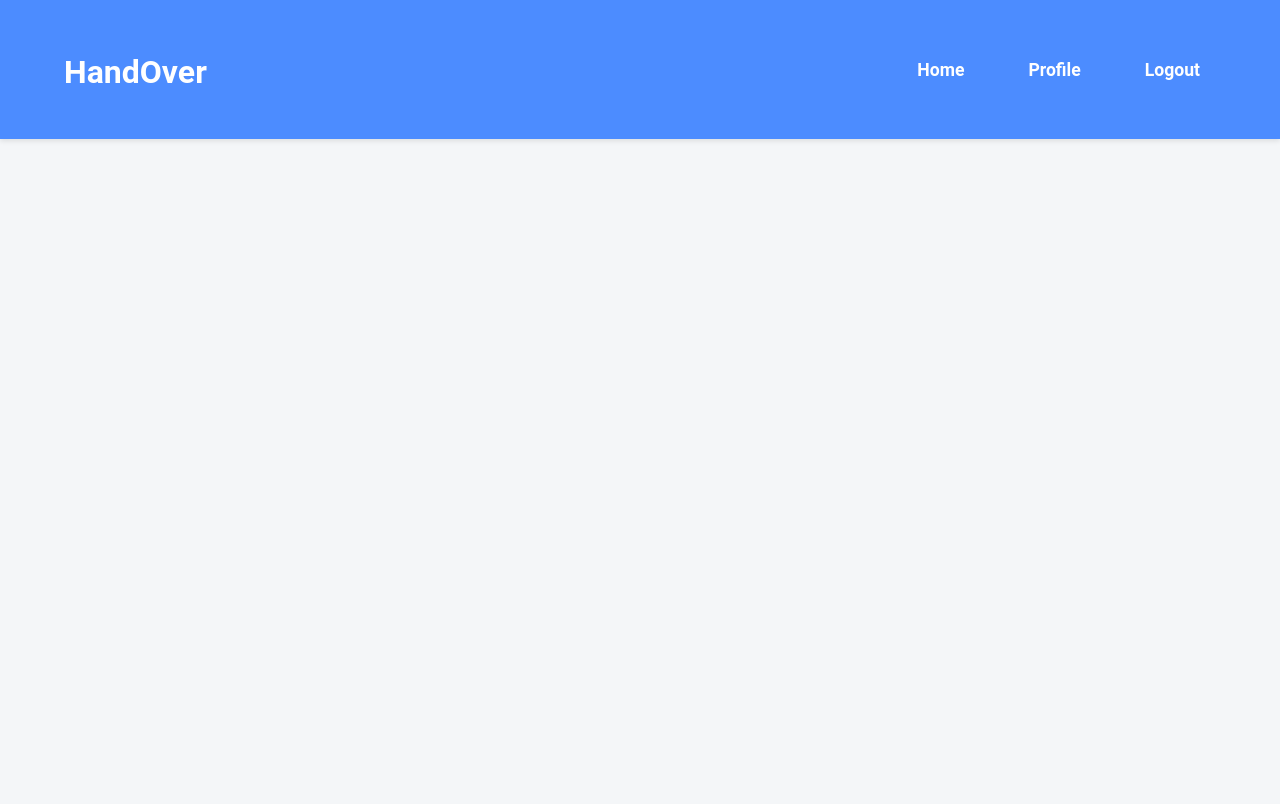
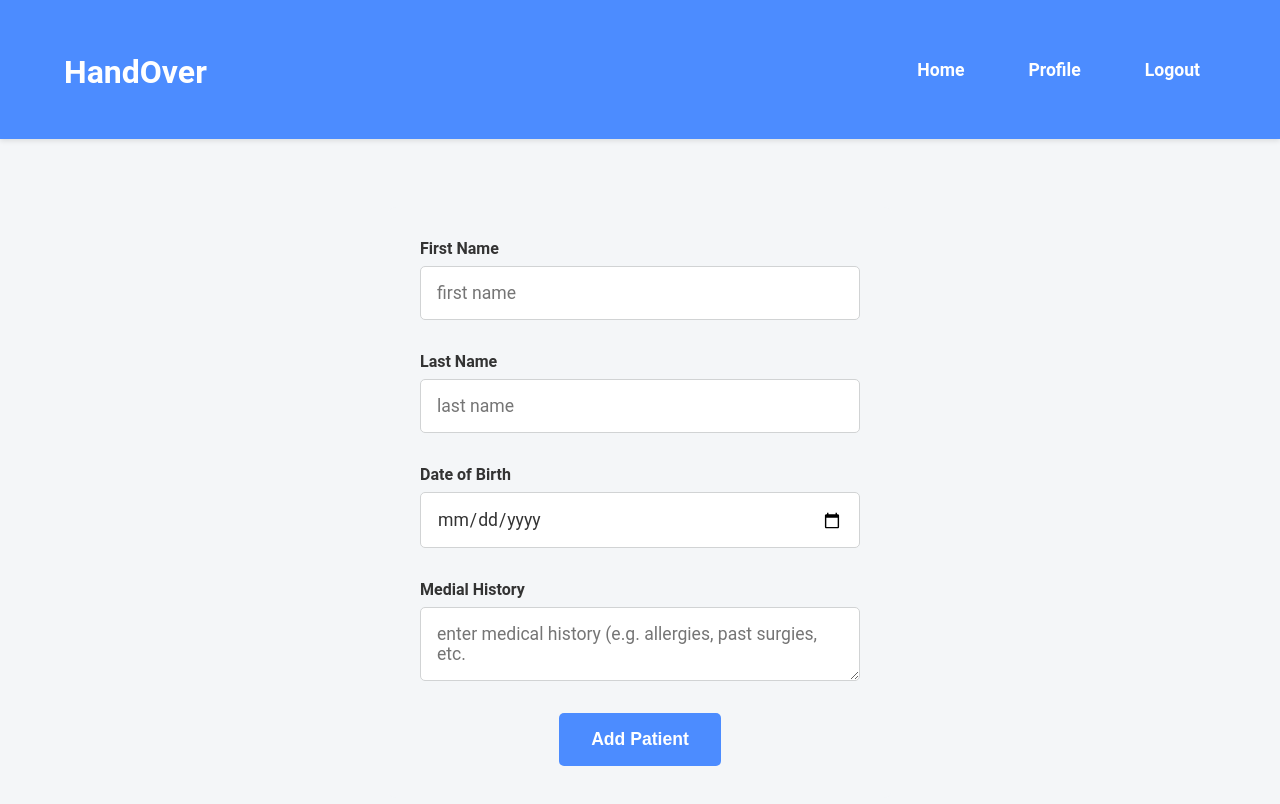
Before and after one commit to hikaba/handover-frontend, a React (Vite) app: page /addPatient in a window 1280 px wide. Shown: the top 804 px of the page. Built offline with nearby package versions, Linux system fonts and the light colour scheme; no server answers; sample sign-in values are in the browser's storage.

Commit message:
created add new patient and added styling...also added api call to add new patient

```diff
--- a/src/App.jsx
+++ b/src/App.jsx
@@ -7,7 +7,8 @@ import HomePage from "./pages/HomePage/HomePage";
 import Loading from "./components/Loading/Loading";
 import SignUpPage from "./pages/SignUpPage/SignUpPage";
 import Header from "./components/Header/Header";
-import ForgotPasswordPage from "./pages/ForgotPasswordPage/ForgotPasswordPage"
+import ForgotPasswordPage from "./pages/ForgotPasswordPage/ForgotPasswordPage";
+import AddPatientPage from './pages/AddPatientPage/AddPatientPage';
 function AppContent() {
   const { currentUser, loading } = useAuth();
 
@@ -23,9 +24,8 @@ function AppContent() {
         <Route path="/login" element={!currentUser ? <LoginPage /> : <Navigate to="/" />} />
         <Route path="/signup" element={!currentUser ? <SignUpPage /> : <Navigate to="/" />} />
         <Route path="/forgot-password" element={<ForgotPasswordPage />} />
-
+        <Route path='/addPatient' element={<AddPatientPage />}></Route>
       </Routes>
-
     </BrowserRouter>
   )
 }
--- a/src/api/routes.js
+++ b/src/api/routes.js
@@ -41,3 +41,16 @@ export const getPatients = () => {
 export const getPatientsByDoctorId = (doctorId) => {
     return apiClient.get(`/api/doctors/${doctorId}/patients`);
 };
+
+export const createPatient = (patientData, doctorId) => {
+    const requestBody = {
+        patientData: {
+            first_name: patientData.first_name,
+            last_name: patientData.last_name,
+            date_of_birth: patientData.date_of_birth,
+            medical_history: patientData.medical_history
+        },
+        doctor_id: doctorId
+    };
+    return apiClient.post(`/api/patients`, requestBody);
+}
--- /dev/null
+++ b/src/components/AddPatientForm/AddPatientForm.jsx
@@ -0,0 +1,93 @@
+import "./AddPatientForm.scss";
+import React, { useState } from "react";
+import { createPatient } from "../../api/routes";
+import { useAuth } from "../../context/AuthContext";
+import { useNavigate } from "react-router-dom";
+
+function AddPatientForm(){
+    const navigate = useNavigate();
+    const [patient, setPatient] = useState({
+        first_name: '',
+        last_name: '',
+        date_of_birth: '',
+        medical_history: ''
+    });
+    const { currentUser } = useAuth();
+
+    const handleChange = (event) => {
+        setPatient({...patient, [event.target.name]: event.target.value});
+    }
+
+    const handleSubmit = async (event) => {
+        event.preventDefault();
+        try {
+            await createPatient(patient, currentUser.uid);
+            navigate('/');
+
+        } catch (error) {
+            console.error("error adding patient: ", error);
+        }
+    };
+
+    return (
+        <form onSubmit={handleSubmit} className="add-patient-form">
+            <div className="add-patient-form__wrapper">
+                <label className="add-patient-form__label">First Name</label>
+                    <input
+                        className="add-patient-form__input"
+                        type="text"
+                        id="first_name"
+                        name="first_name"
+                        value={patient.first_name}
+                        onChange={handleChange}
+                        placeholder="first name"
+                        required
+                    />
+            </div>
+
+            <div className="add-patient-form__wrapper">
+                <label className="add-patient-form__label">Last Name</label>
+                    <input
+                        className="add-patient-form__input"
+                        type="text"
+                        id="last_name"
+                        name="last_name"
+                        value={patient.last_name}
+                        onChange={handleChange}
+                        placeholder="last name"
+                        required
+                    />
+            </div>
+
+            <div className="add-patient-form__wrapper">
+                <label className="add-patient-form__label">Date of Birth</label>
+                    <input
+                        className="add-patient-form__input"
+                        type="date"
+                        id="date_of_birth"
+                        name="date_of_birth"
+                        value={patient.date_of_birth}
+                        onChange={handleChange}
+                        placeholder="date of birth"
+                        required
+                    />
+            </div>
+
+            <div className="add-patient-form__wrapper">
+                <label className="add-patient-form__label">Medial History</label>
+                    <textarea
+                        className="add-patient-form__input"
+                        type="text"
+                        id="medical_history"
+                        name="medical_history"
+                        value={patient.medical_history}
+                        onChange={handleChange}
+                        placeholder="enter medical history (e.g. allergies, past surgies, etc."
+                    />
+            </div>
+          <button className="add-patient-form__button" type="submit">Add Patient</button>
+        </form>
+      );
+    }
+
+    export default AddPatientForm;
--- /dev/null
+++ b/src/components/AddPatientForm/AddPatientForm.scss
@@ -0,0 +1,74 @@
+@use '../../styles/partials/mixins' as *;
+@use '../../styles/partials/variables' as *;
+
+.add-patient-form {
+  display: flex;
+  flex-direction: column;
+  gap: 1.5rem;
+  padding: 1rem;
+  background-color: $background-color;
+  font-family: $font-family;
+  color: $text-color;
+  border-radius: 8px;
+
+  @include tablet {
+      padding: 1.5rem;
+      gap: 2rem;
+
+    }
+
+    @include desktop {
+      max-width: 600px;
+      margin: 0 auto;
+      padding: 2rem;
+    }
+
+  &__wrapper {
+    display: flex;
+    flex-direction: column;
+    gap: 0.5rem;
+  }
+
+  &__label {
+    font-size: 1rem;
+    font-weight: bold;
+    color: $text-color;
+  }
+
+  &__input {
+    padding: 0.75rem;
+    border: 1px solid $border-color;
+    border-radius: 5px;
+    font-size: 1rem;
+    font-family: $font-family;
+    background-color: white;
+    color: $text-color;
+
+    &:focus {
+      outline: none;
+      border-color: $primary-color;
+      box-shadow: 0 0 4px $primary-color;
+    }
+
+    @include tablet {
+        padding: 1rem;
+        font-size: 1.1rem;
+    }
+  }
+
+  &__button {
+    @include button-style($primary-color);
+    width: 100%;
+    font-size: 1rem;
+
+    @include tablet {
+        padding: 1rem;
+        font-size: 1.1rem;
+    }
+    @include desktop {
+        width: auto;
+        align-self: center;
+        padding: 1rem 2rem;
+    }
+  }
+}
--- a/src/components/PatientListView/PatientListView.jsx
+++ b/src/components/PatientListView/PatientListView.jsx
@@ -1,12 +1,16 @@
 import React from "react";
+import { Link } from "react-router-dom";
 import PatientCard from "../PatientCard/PatientCard";
 import "./PatientListView.scss";
 
 function PatientListView({ patients }){
     return(
-        <div className="patient__list">
-            <div className="patient-cards__container">
-            <p className="patient_header">Patients</p>
+        <div className="patient-list">
+            <div className="patient-list__container">
+            <p className="patient-list__title">Patients</p>
+            <Link to="/addPatient" className="patient-list__add-button">
+                Add New Patient
+            </Link>
                 {patients.map(patient => (
                     <PatientCard key={patient.id} patient={patient} />
                 ))}
--- a/src/components/PatientListView/PatientListView.scss
+++ b/src/components/PatientListView/PatientListView.scss
@@ -1,7 +1,7 @@
 @use '../../styles/partials/mixins' as *;
 @use '../../styles/partials/variables' as *;
 
-.patient__list {
+.patient-list {
     max-width: 60rem;
     margin: 0 auto;
     padding: 1.25rem 1rem;
@@ -9,9 +9,8 @@
     @include tablet {
         padding: 2rem 1.5rem;
     }
-  }
 
-.patient_header {
+    &__title {
         @include mobile-header;
         text-align: left;
         padding: 1rem;
@@ -26,17 +25,35 @@
           }
       }
 
-.patient-cards__container {
+      &__add-button {
+        @include button-style($primary-color);
+        text-decoration: none;
+        padding: 0.5rem 1rem;
+        font-size: 0.875rem;
+
+        @include tablet {
+          font-size: 1rem;
+          padding: 0.75rem 1.25rem;
+        }
+
+        @include desktop {
+          font-size: 1.125rem;
+          padding: 1rem 1.5rem;
+        }
+      }
+
+      &__container {
         display: flex;
         flex-direction: column;
         gap: 0.5rem;
         background-color: white;
-    border: 1px solid $border-color; /* Light gray border */
+        border: 1px solid $border-color;
         border-radius: 10px;
-    box-shadow: 0 2px 5px rgba(0, 0, 0, 0.1); /* Subtle shadow */
+        box-shadow: 0 2px 5px rgba(0, 0, 0, 0.1);
         padding: 1rem;
         margin-bottom: 1rem;
         @include tablet{
             padding: 1.5rem;
         }
       }
+  }
--- /dev/null
+++ b/src/pages/AddPatientPage/AddPatientPage.jsx
@@ -0,0 +1,22 @@
+import React, { useState } from "react";
+import "./AddPatientPage.scss";
+import AddPatientForm from "../../components/AddPatientForm/AddPatientForm";
+import { useNavigate } from "react-router-dom";
+
+function AddPatientPage() {
+    const navigate = useNavigate();
+
+    const handleSuccess = () => {
+        navigate('/')
+    };
+
+    return (
+        <div className="add-patient-page">
+            <h2 className="add-patient-page__header">
+                <AddPatientForm onSuccess={handleSuccess}></AddPatientForm>
+            </h2>
+        </div>
+    );
+}
+
+export default AddPatientPage;
--- /dev/null
+++ b/src/pages/AddPatientPage/AddPatientPage.scss
@@ -0,0 +1,64 @@
+@use '../../styles/partials/mixins' as *;
+@use '../../styles/partials/variables' as *;
+
+.add-patient-page {
+  max-width: 600px;
+  margin: 0 auto;
+  padding: 1rem;
+
+  @include tablet {
+    padding: 2rem;
+  }
+
+  @include desktop {
+    padding: 3rem;
+  }
+}
+
+h1 {
+  @include mobile-header;
+  text-align: center;
+  color: $accent-color;
+  margin-bottom: 1.5rem;
+}
+
+.add-patient-form {
+  display: flex;
+  flex-direction: column;
+  gap: 1rem;
+
+  .form-group {
+    display: flex;
+    flex-direction: column;
+
+    label {
+      font-size: 1rem;
+      color: $text-color;
+      margin-bottom: 0.5rem;
+    }
+
+    input,
+    textarea {
+      padding: 0.5rem;
+      border: 1px solid $border-color;
+      border-radius: 5px;
+      font-size: 1rem;
+      font-family: $font-family;
+    }
+
+    textarea {
+      resize: none;
+      height: 100px;
+    }
+  }
+
+  .submit-button {
+    @include button-style($primary-color);
+    align-self: flex-end;
+    font-size: 1rem;
+
+    @include tablet {
+      font-size: 1.125rem;
+    }
+  }
+}
```
Lines whose indentation alone changed are shown as unchanged.
